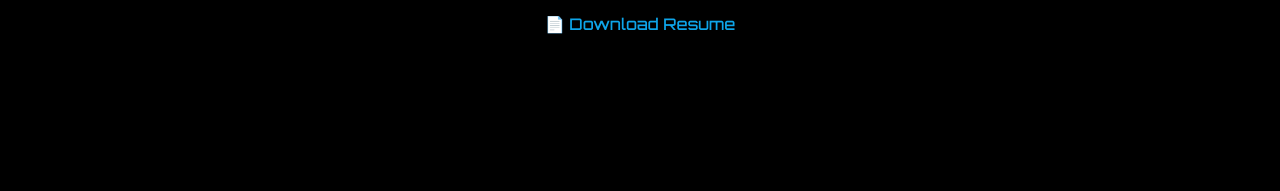
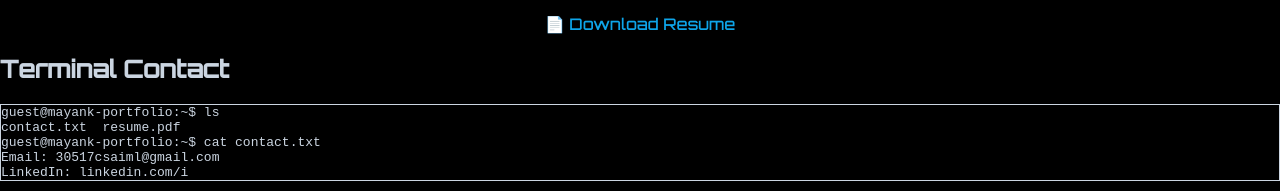
Before and after one commit to Wizard-Mayank/My-Portfolio, a React (Vite) app: page / in a window 1280 px wide. Shown: the part 3007-3198 px from the top of the page. Before the commit the page ends 3041 px from the top, so only its background shows below. Built offline with nearby package versions, Linux system fonts and the light colour scheme.

Commit message:
added contact terminal

```diff
--- a/package.json
+++ b/package.json
@@ -10,9 +10,11 @@
     "preview": "vite preview"
   },
   "dependencies": {
+    "@babel/runtime": "^7.27.6",
     "@studio-freight/lenis": "^1.0.42",
     "framer-motion": "^12.16.0",
     "react": "^19.1.0",
+    "react-console-emulator": "^5.0.2",
     "react-dom": "^19.1.0",
     "react-intersection-observer": "^9.16.0",
     "react-parallax-tilt": "^1.7.296",
--- a/src/App.jsx
+++ b/src/App.jsx
@@ -1,9 +1,11 @@
+// src/App.jsx
 import { useState, useEffect, useRef } from "react";
 import About from "./components/About";
 import Navbar from "./components/Navbar";
 import Projects from "./components/Projects";
 import Stats from "./components/Stats";
 import TimelineResume from "./components/TimelineResume";
+import Contact from "./components/Contact";
 import SmoothScroll from "./components/SmoothScroll";
 import FloatingParticles from "./components/FloatingParticles";
 import CustomCursor from "./components/CustomCursor";
@@ -11,9 +13,13 @@ import Reveal from "./components/Reveal";
 import "./utils/lenis";
 import { motion, useScroll, useTransform } from "framer-motion";
 import { TypeAnimation } from "react-type-animation";
+import InteractiveTerminal from "./components/InteractiveTerminal";
+
 
 function App() {
-  const [theme, setTheme] = useState(() => localStorage.getItem("theme") || "dark");
+  const [theme, setTheme] = useState(
+    () => localStorage.getItem("theme") || "dark"
+  );
 
   useEffect(() => {
     localStorage.setItem("theme", theme);
@@ -21,12 +27,12 @@ function App() {
     document.documentElement.classList.add(theme);
   }, [theme]);
 
+  // Parallax setup for Hero
   const heroRef = useRef(null);
   const { scrollYProgress } = useScroll({
     target: heroRef,
     offset: ["start start", "end start"],
   });
-
   const headingY = useTransform(scrollYProgress, [0, 1], [0, -100]);
   const subtitleY = useTransform(scrollYProgress, [0, 1], [0, -50]);
   const opacity = useTransform(scrollYProgress, [0, 0.3], [1, 0]);
@@ -39,7 +45,7 @@ function App() {
       <Navbar theme={theme} setTheme={setTheme} />
 
       <div className="min-h-screen">
-        {/* Hero */}
+        {/* Hero Section */}
         <section
           id="home"
           ref={heroRef}
@@ -95,12 +101,16 @@ function App() {
           </motion.div>
         </section>
 
-        {/* Other Sections */}
+        {/* Main Content */}
         <Reveal><About /></Reveal>
         <Reveal><Projects /></Reveal>
         <Reveal><Stats /></Reveal>
         <Reveal><TimelineResume /></Reveal>
       </div>
+
+      {/* Terminal‑Style Contact Section */}
+      <Contact />
+      <InteractiveTerminal />
     </div>
   );
 }
--- /dev/null
+++ b/src/components/Contact.jsx
@@ -0,0 +1,70 @@
+// src/components/Contact.jsx
+import { useState, useEffect, useRef } from "react";
+import { motion } from "framer-motion";
+
+const commands = [
+  { text: "guest@mayank-portfolio:~$ ls", result: "contact.txt  resume.pdf" },
+  { text: "guest@mayank-portfolio:~$ cat contact.txt", result: "" },
+  {
+    text: `Email: 30517csaiml@gmail.com
+LinkedIn: linkedin.com/in/pandeymayank369
+GitHub: github.com/Wizard-Mayank`,
+    result: "",
+  },
+  { text: "guest@mayank-portfolio:~$ download resume.pdf", result: "" },
+];
+
+const TYPE_SPEED = 40;
+
+const Contact = () => {
+  const [lineIndex, setLineIndex] = useState(0);
+  const [charIndex, setCharIndex] = useState(0);
+  const [displayText, setDisplayText] = useState("");
+  const lineRef = useRef(commands[0].text);
+
+  useEffect(() => {
+    if (lineIndex >= commands.length) return;
+
+    const current = commands[lineIndex].text;
+    if (charIndex < current.length) {
+      const timeout = setTimeout(() => {
+        setDisplayText((prev) => prev + current[charIndex]);
+        setCharIndex(charIndex + 1);
+      }, TYPE_SPEED);
+      return () => clearTimeout(timeout);
+    } else if (commands[lineIndex].result) {
+      // handle result display (if any)
+      setDisplayText((prev) => prev + "\n" + commands[lineIndex].result);
+    }
+
+    // move to next line after a small pause
+    const next = setTimeout(() => {
+      setLineIndex((li) => li + 1);
+      setCharIndex(0);
+      setDisplayText((prev) => prev + "\n");
+    }, 600);
+    return () => clearTimeout(next);
+  }, [charIndex, lineIndex]);
+
+  return (
+    <section
+      id="contact"
+      className="py-20 bg-zinc-900 text-green-400 font-mono"
+    >
+      <div className="max-w-4xl mx-auto px-6">
+        <h2 className="text-2xl font-bold mb-6 text-white">Terminal Contact</h2>
+        <motion.pre
+          initial={{ opacity: 0 }}
+          animate={{ opacity: 1 }}
+          transition={{ duration: 0.8 }}
+          className="whitespace-pre-wrap bg-black/80 backdrop-blur-sm p-6 rounded-lg border border-green-600 shadow-lg"
+        >
+          {displayText}
+          <span className="inline-block w-3 h-5 bg-green-400 animate-blink ml-1" />
+        </motion.pre>
+      </div>
+    </section>
+  );
+};
+
+export default Contact;
--- /dev/null
+++ b/src/components/InteractiveTerminal.jsx
@@ -0,0 +1,53 @@
+import React from "react";
+import ReactConsole from "react-console-emulator";
+
+const commands = {
+  help: {
+    description: "List available commands",
+    fn() {
+      return Object.keys(commands).join("  ");
+    },
+  },
+  about: {
+    description: "Tell me about yourself",
+    fn() {
+      return "I’m Mayank Pandey—a full‑stack dev who loves high‑perf, high‑aesthetic web apps.";
+    },
+  },
+  email: {
+    description: "Show my email",
+    fn() {
+      return "30517csaiml@gmail.com";
+    },
+  },
+  clear: {
+    description: "Clear the terminal",
+    fn() {
+      if (this && typeof this.clearStdout === "function") {
+        this.clearStdout();
+      } else {
+        return "Unable to clear output.";
+      }
+    },
+  },
+};
+
+export default function InteractiveTerminal() {
+  return (
+    <div className="p-6 bg-black/80 text-green-400 font-mono rounded-lg backdrop-blur-sm max-w-3xl mx-auto">
+      <ReactConsole
+        promptLabel="guest@mayank-portfolio:~$"
+        welcomeMessage="Welcome! Type ‘help’ to get started."
+        commands={commands}
+        noDefaults={true}
+        contentStyle={{
+          fontSize: "0.875rem",
+          lineHeight: "1.2rem",
+          minHeight: "200px",
+        }}
+        inputStyle={{ fontSize: "0.875rem" }}
+        style={{ padding: 0, background: "transparent" }}
+      />
+    </div>
+  );
+}
--- a/src/index.css
+++ b/src/index.css
@@ -66,3 +66,11 @@ html.dark button {
 canvas {
   display: block;
 }
+
+@keyframes blink {
+  0%, 50% { opacity: 1; }
+  51%, 100% { opacity: 0; }
+}
+.animate-blink {
+  animation: blink 1s step-start infinite;
+}
```
Also changed, not shown: 1 other file (tests, documents, lock files or other folders).
